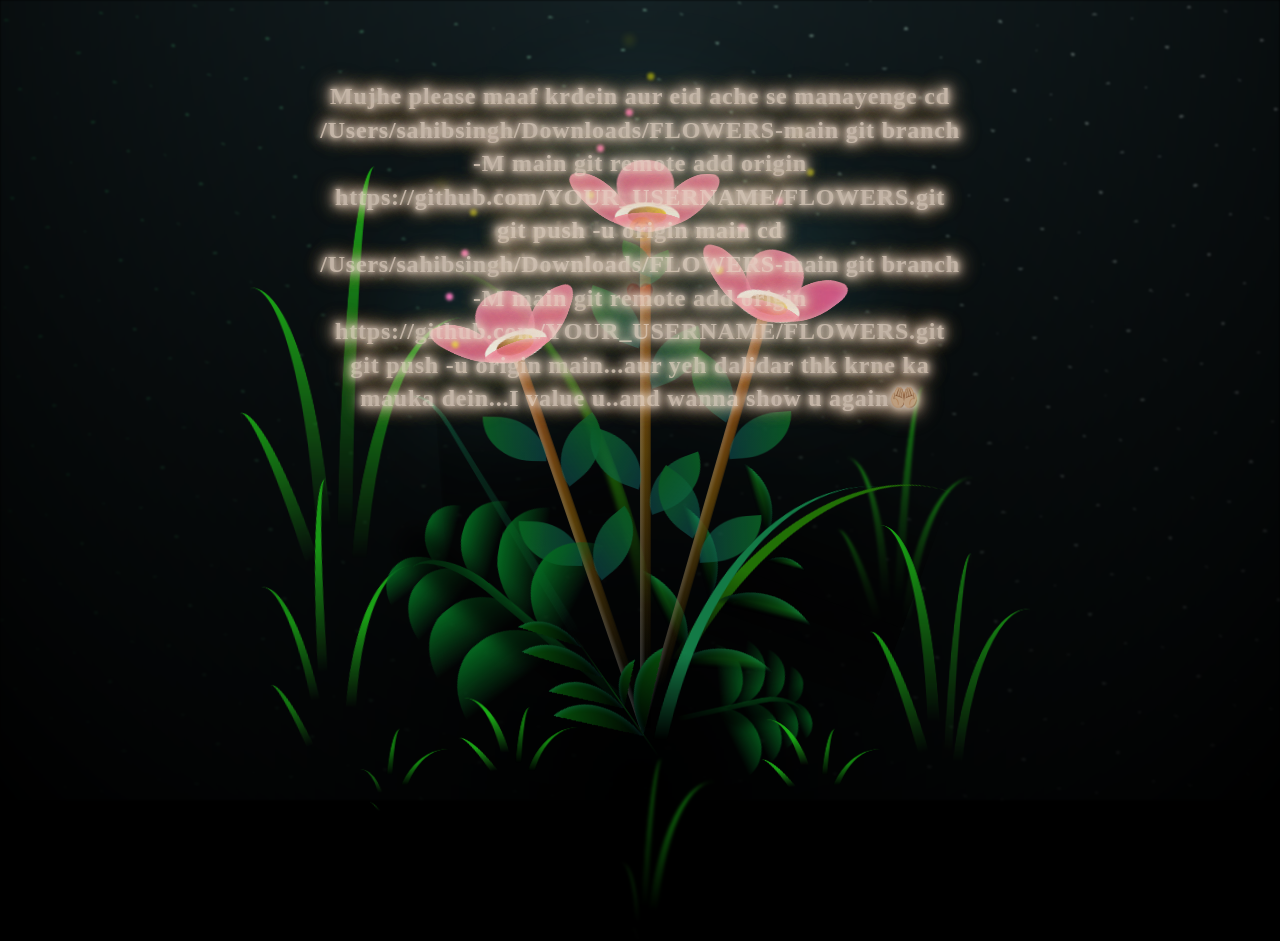
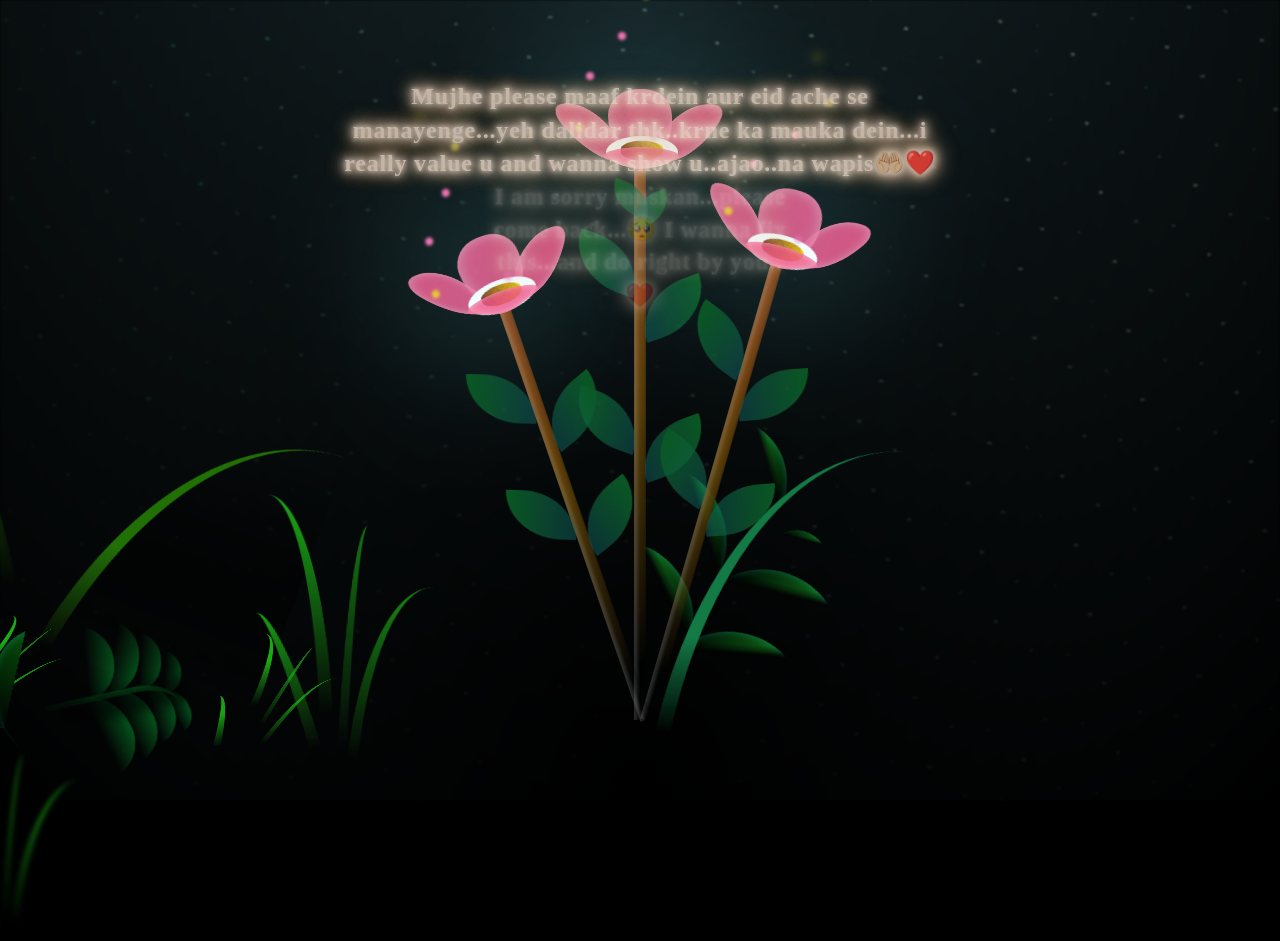
Before and after one commit to sahibz10/Redeeming, a plain HTML site: page index.html in a window 1280 px wide. Drawn offline with Linux system fonts and the light colour scheme.

Commit message:
Update content and styling

```diff
--- a/index.html
+++ b/index.html
@@ -11,15 +11,7 @@
 <body class="container">
     <div class="night"></div>
     <div class="caption">I am sorry muskan...please come back...🥺 I wanna fix this...and do right by you..❤️</div>
-    <div class="caption">Mujhe please maaf krdein aur eid ache se manayenge    cd /Users/sahibsingh/Downloads/FLOWERS-main
-    git branch -M main
-    git remote add origin https://github.com/YOUR_USERNAME/FLOWERS.git
-    git push -u origin main    cd /Users/sahibsingh/Downloads/FLOWERS-main
-    git branch -M main
-    git remote add origin https://github.com/YOUR_USERNAME/FLOWERS.git
-    git push -u origin main...aur yeh dalidar thk krne ka mauka dein...I value u..and wanna show u again🤲🏼</div>
-
-    <div class="flowers">
+    <div class="caption">Mujhe please maaf krdein aur eid ache se manayenge...yeh dalidar thk..krne ka mauka dein...i really value u and wanna show u..ajao..na wapis🤲🏼❤️</div>
       <div class="flower flower--1">
         <div class="flower__leafs flower__leafs--1">
           <div class="flower__leaf flower__leaf--1"></div>
```
